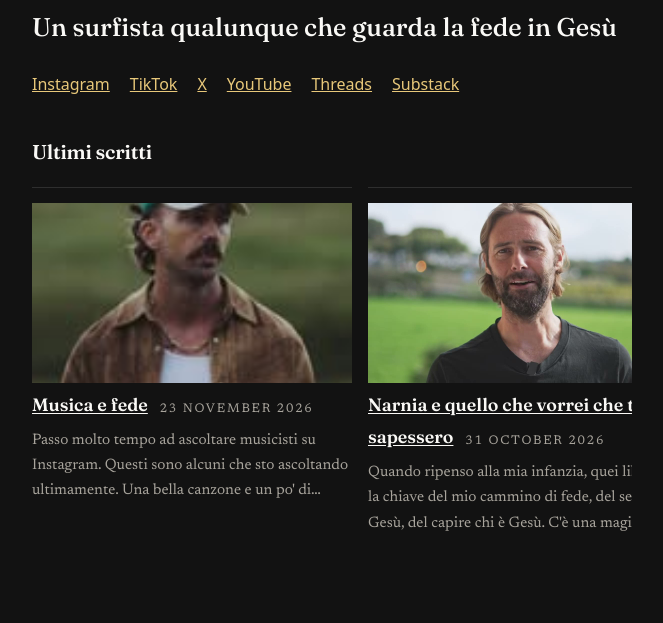
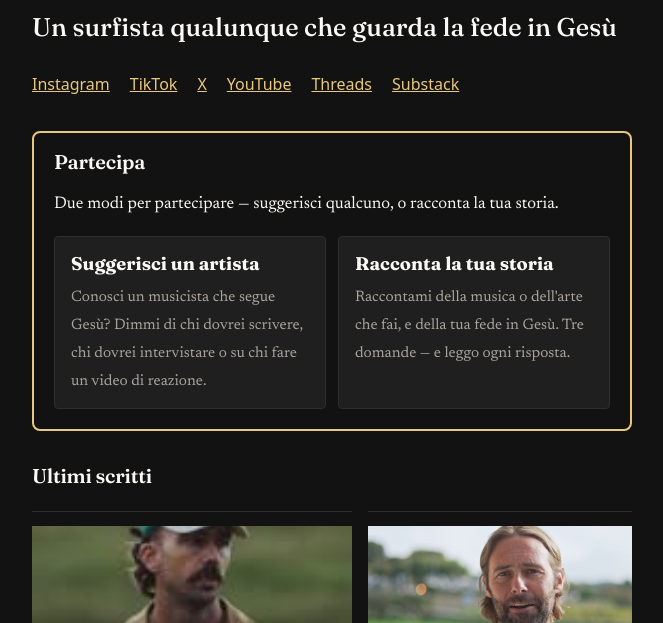
Before and after one commit to streamjonathan/jonathanmccallum-it, an Eleventy site: page index.njk in a window 1280 px wide. Shown: the part 133-756 px from the top of the page, without its empty margins (308-971 px from the left). Built offline with nearby package versions, Linux system fonts and the light colour scheme; Eleventy itself is replaced by a stand-in of ours; files that its build step writes are made by us from their sources; files whose address does not match are found by name.

Commit message:
Get involved box (translated), linking to the main site's Suggest and Share pages
The two cards link to https://jonathanmccallum.com/suggest-an-artist/ and
https://jonathanmccallum.com/share-your-story/ — this language site has no
suggest/share pages of its own, and the Worker's session cookie is host-only
for jonathanmccallum.com (no CORS for cross-origin API calls), so sign-in and
the forms cannot run on a jonathanmccallum-<code>.pages.dev origin.
Deployment waits on the Cloudflare 20-project cap / clubhousejonathan token.

```diff
--- /dev/null
+++ b/_includes/get-involved.njk
@@ -0,0 +1,14 @@
+<section class="get-involved" aria-labelledby="get-involved-heading">
+  <h2 id="get-involved-heading">Partecipa</h2>
+  <p>Due modi per partecipare — suggerisci qualcuno, o racconta la tua storia.</p>
+  <div class="get-involved__cards">
+    <a class="get-involved__card" href="https://jonathanmccallum.com/suggest-an-artist/">
+      <strong>Suggerisci un artista</strong>
+      <span>Conosci un musicista che segue Gesù? Dimmi di chi dovrei scrivere, chi dovrei intervistare o su chi fare un video di reazione.</span>
+    </a>
+    <a class="get-involved__card" href="https://jonathanmccallum.com/share-your-story/">
+      <strong>Racconta la tua storia</strong>
+      <span>Raccontami della musica o dell'arte che fai, e della tua fede in Gesù. Tre domande — e leggo ogni risposta.</span>
+    </a>
+  </div>
+</section>
--- a/_includes/layouts/base.njk
+++ b/_includes/layouts/base.njk
@@ -111,8 +111,8 @@
 </script>
 {% endif %}
 <link rel="alternate" type="application/rss+xml" title="{{ site.title }}" href="/feed/">
-<link rel="preload" href="/css/style.css?v=12" as="style">
-<link rel="stylesheet" href="/css/style.css?v=12">
+<link rel="preload" href="/css/style.css?v=13" as="style">
+<link rel="stylesheet" href="/css/style.css?v=13">
 </head>
 <body>
 <a class="skip-link" href="#main">Salta al contenuto</a>
--- a/_includes/layouts/page.njk
+++ b/_includes/layouts/page.njk
@@ -5,3 +5,6 @@ layout: layouts/base.njk
   <h1>{{ title }}</h1>
   {{ content | safe }}
 </article>
+{% if page.url != "/suggest-an-artist/" and page.url != "/share-your-story/" %}
+{% include "get-involved.njk" %}
+{% endif %}
--- a/_includes/layouts/post.njk
+++ b/_includes/layouts/post.njk
@@ -10,6 +10,7 @@ layout: layouts/base.njk
   {{ content | safe }}
   </div>
 </article>
+{% include "get-involved.njk" %}
 {% set prevPost = collections.publishedPosts | getPreviousCollectionItem(page) %}
 {% set nextPost = collections.publishedPosts | getNextCollectionItem(page) %}
 {% if prevPost or nextPost %}
--- a/css/style.css
+++ b/css/style.css
@@ -256,6 +256,32 @@ button[type="submit"] {
 /* Featured carousel: the newest articles in a slow-moving row, same
    scroll-snap pattern as the Watch row. The reader can swipe or scroll
    it by hand; the script below moves it along gently when left alone. */
+/* Get involved: the reader forms, on the main site, in a gold box so they pop out.
+   On this language site the two cards link to jonathanmccallum.com, where
+   sign-in and the forms live (the session cookie is host-only for the main
+   site, so they cannot run here). */
+.get-involved {
+  border: 2px solid var(--link);
+  border-radius: 0.5rem;
+  padding: 1rem 1.25rem 1.25rem;
+  margin: 0 0 1.5rem;
+}
+.get-involved h2 { margin-top: 0; }
+.get-involved__cards { display: flex; flex-wrap: wrap; gap: 0.75rem; margin-top: 0.75rem; }
+.get-involved__card {
+  flex: 1 1 16rem;
+  display: block;
+  padding: 0.75rem 1rem;
+  border: 1px solid var(--line);
+  border-radius: 0.25rem;
+  background: var(--code-bg);
+  color: var(--text);
+  text-decoration: none;
+}
+.get-involved__card:hover { border-color: var(--link); }
+.get-involved__card strong { display: block; font-family: "Fraunces", Georgia, "Iowan Old Style", "Times New Roman", serif; font-size: 1.15rem; margin-bottom: 0.25rem; }
+.get-involved__card span { color: var(--muted); font-size: 0.95rem; }
+
 .featured { margin-top: 1.5rem; }
 .featured-row { display: flex; gap: 1rem; overflow-x: auto; scroll-snap-type: x mandatory; list-style: none; padding: 0 0 0.5rem; margin: 1rem 0; }
 /* The arrows and dots are the navigation now, so the row's own
--- a/index.njk
+++ b/index.njk
@@ -17,6 +17,8 @@ eleventyExcludeFromCollections: true
   <a href="https://www.threads.com/@jonamccallum">Threads</a>
   <a href="https://jonamccallum.substack.com">Substack</a>
 </p>
+
+{% include "get-involved.njk" %}
 
 <section class="featured" data-fade aria-labelledby="featured-heading">
   <h2 id="featured-heading">Ultimi scritti</h2>
```
